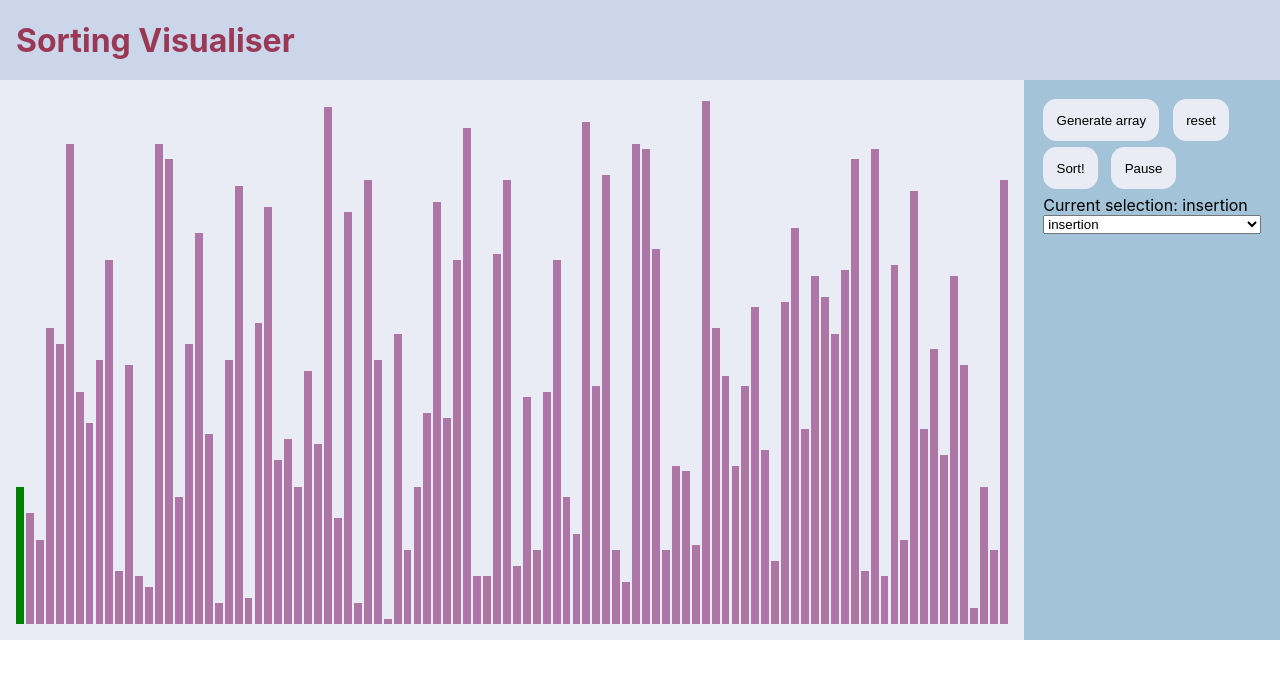
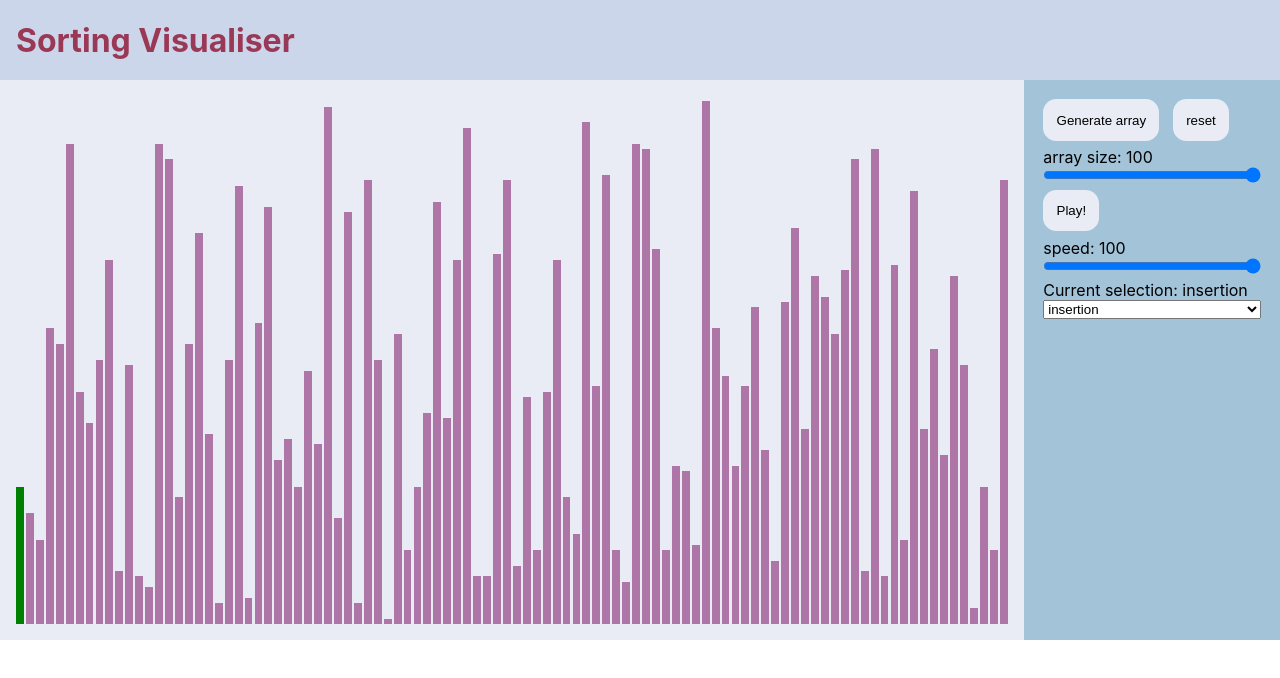
Before and after one commit to johanvandongen/visualiser, a React (Create React App) app: page / in a window 1280 px wide. Shown: the top 678 px of the page. Built offline with nearby package versions, Linux system fonts and the light colour scheme.

Commit message:
add sliders and play/pause
added sliders for the speed and array size. Also changed the play and pause button to a single button that switched on and off.

```diff
--- a/src/App.js
+++ b/src/App.js
@@ -73,13 +73,13 @@ function App() {
   // Currently uses a useRef to store timer id which we clear on second call, but this seems a bit hacky
   // so this might break later on!
   // We can also use a global variable instead of useRef I think...
-  const runSort = () => {
+  const runSort = (ms) => {
 
     setArray((prev) => {
-      if (prev.timer === null) {
+      if (true) {
 
         clearInterval(timerIdRef.current)
-        const intervalTimer = setInterval(() => runSortAnimation(), 4)
+        const intervalTimer = setInterval(() => runSortAnimation(), ms)
 
         timerIdRef.current = intervalTimer;
         console.log("timer set", intervalTimer)
@@ -168,6 +168,7 @@ function App() {
       <div style={sideMenuStyle}>
         <SideMenu
         alg={alogrithm}
+        timer={array.timer}
         generateArray={generateArray}
         sortArray={runSort}
         reset = {resetArray}
--- a/src/SideMenu.js
+++ b/src/SideMenu.js
@@ -1,10 +1,11 @@
-import React from "react";
+import React, { useEffect } from "react";
 import { useState } from "react";
 import './index.css'
 import {ALG} from './App';
 
 export default function SideMenu(props) {
-    // const [speed, setSpeed] = useState(100)
+    const [size, setSize] = useState(100)
+    const [speed, setSpeed] = useState({percentage: 100, absolute: 4})
 
     const rowStyle = {
         position: "relative",
@@ -23,16 +24,53 @@ export default function SideMenu(props) {
         padding: "0.2rem",
     }
 
+    const handleSizeSlider = (event) => {
+        setSize(event.target.value)
+    }
+
+    // map 1- 100
+    // to 1000ms - 4ms
+    const handleSpeedSlider = (event) => {
+        const value = event.target.value
+        const range = 1000-4
+        const new_speed = Math.round(1000 - range * (value /100))
+        setSpeed({percentage: value, absolute: new_speed})
+    }
+
+    const playPause = () => {
+        if (props.timer !== null) {
+            props.pause();
+        } else {
+            props.sortArray(speed.absolute)
+        }
+    }
+
+    useEffect(() => {
+        if (props.timer !== null) {
+            props.sortArray(speed.absolute)
+        }
+    }, [speed])
+
     return (
         <>
             <div style={rowStyle}>
-                <button className='button' onClick={() => props.generateArray(50)}>Generate array</button>
+                <button className='button' onClick={() => props.generateArray(size)}>Generate array</button>
                 <button className="button" onClick={props.reset}>reset</button>
             </div>
 
+            <div style={columnStyle}>
+                array size: {size}
+                <input type="range" min={5} max={100} value={size} onChange={handleSizeSlider}></input>
+            </div>
+
             <div style={rowStyle}>
-                <button className="button" onClick={props.sortArray}>Sort!</button>
-                <button className="button" onClick={props.pause}>Pause</button>
+                <button className="button" onClick={playPause}>{props.timer ? 'Pause' : 'Play!'}</button>
+                {/* <button className="button" onClick={props.pause}>Pause</button> */}
+            </div>
+
+            <div style={columnStyle}>
+                speed: {speed.percentage}
+                <input type="range" min={1} max={100} value={speed.percentage} onChange={handleSpeedSlider}></input>
             </div>
 
             <div style={columnStyle}>
```
